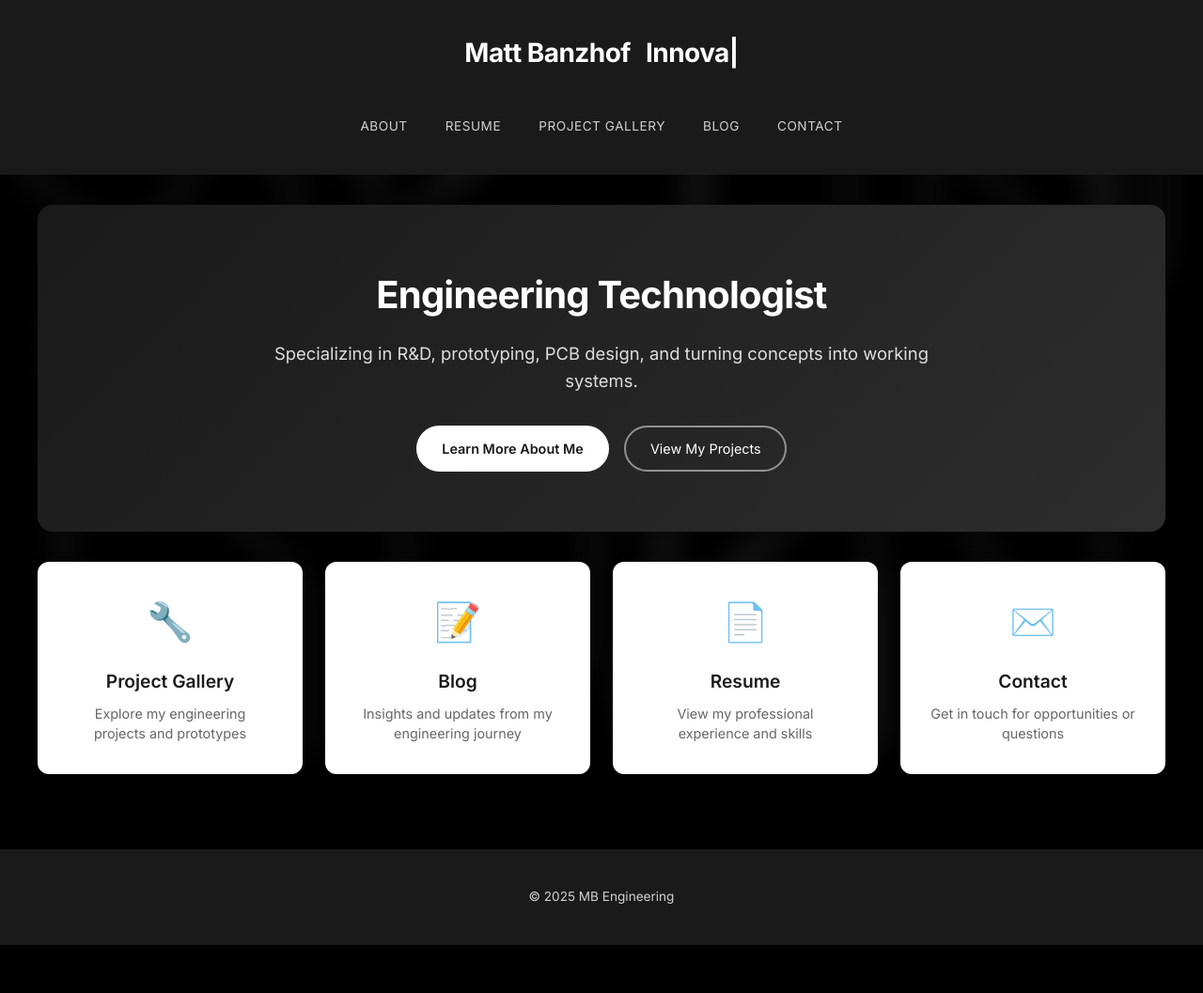
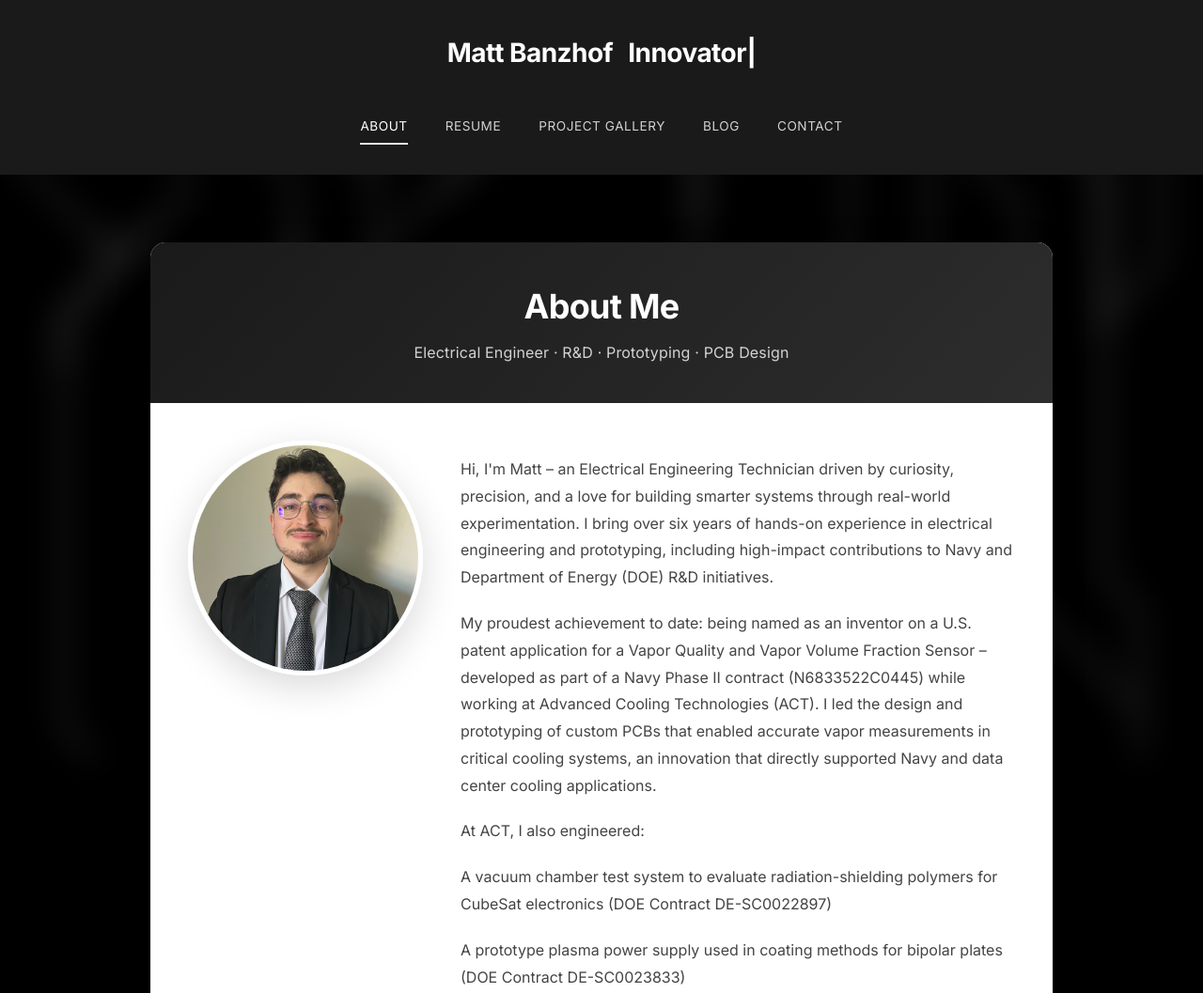
Before and after one commit to Ascendss/MBEngineering-main, a website: page index.html in a window 1280 px wide. Shown: the top 1057 px of the page at 94% size. Before the commit the page ends 1006 px from the top, so only its background shows below. Drawn offline with nearby package versions, Linux system fonts and the light colour scheme.

Commit message:
made the about me page the main page of the website

```diff
--- a/about.html
+++ b/about.html
@@ -2,77 +2,10 @@
 <html lang="en">
 <head>
   <meta charset="UTF-8" />
-  <meta name="viewport" content="width=device-width, initial-scale=1.0" />
-  <title>About Me - MB Engineering</title>
-  <link href="https://fonts.googleapis.com/css2?family=Inter:wght@400;600;700&display=swap" rel="stylesheet">
-  <link rel="stylesheet" href="style2.css" />
+  <meta http-equiv="refresh" content="0; url=/" />
+  <title>About - Matt Banzhof</title>
 </head>
 <body>
-  <header>
-    <a href="index.html" class="home-link" data-dynamic>
-      <h1 class="site-title"></h1>
-      <p class="site-subtitle"></p>
-    </a>
-    <nav>
-      <ul>
-        <li><a href="about.html">About</a></li>
-        <li><a href="resume.html">Resume</a></li>
-        <li><a href="gallery.html">Project Gallery</a></li>
-        <li><a href="blog.html">Blog</a></li>
-        <li><a href="contact.html">Contact</a></li>
-      </ul>
-    </nav>
-  </header>
-
-  <main>
-    <section class="content">
-      <div id="aboutContentWrapper" data-dynamic class="card about-card">
-        <!-- Hero band inside the card -->
-        <div class="about-hero">
-          <div class="about-hero-inner">
-            <h1 id="aboutPageTitle" class="about-hero-title"></h1>
-            <p id="aboutTagline" class="about-hero-tagline"></p>
-          </div>
-        </div>
-
-        <!-- Two-column layout: avatar + content -->
-        <div class="about-layout">
-          <div class="about-avatar-wrapper">
-            <img id="aboutAvatar" class="about-avatar" src="" alt="Portrait">
-          </div>
-          <div class="about-body">
-            <div id="aboutBody" class="markdown-content"></div>
-
-            <div class="about-cta-row">
-              <a href="blog.html" class="btn-primary-pill">View Blog</a>
-              <a href="contact.html" class="btn-primary-pill">Contact Me</a>
-            </div>
-          </div>
-        </div>
-
-        <!-- Timeline section -->
-        <section id="aboutTimelineSection" class="about-timeline-section">
-          <h2 class="about-timeline-title">Timeline</h2>
-          <p class="about-timeline-subtitle">
-            A quick look at where I've been and what I've worked on.
-          </p>
-          <div id="aboutTimeline" class="timeline">
-            <!-- Timeline items injected by JS -->
-          </div>
-        </section>
-      </div>
-    </section>
-  </main>
-
-  <footer>
-    <p>&copy; 2025 MB Engineering</p>
-  </footer>
-
-  <!-- Site-wide scripts -->
-  <script src="site.js"></script>
-  <script src="script.js"></script>
-  <!-- Markdown renderer + About loader -->
-  <script src="https://cdn.jsdelivr.net/npm/marked/marked.min.js"></script>
-  <script src="about.js"></script>
+  <p>Redirecting to <a href="/">home page</a>...</p>
 </body>
 </html>
--- a/index.html
+++ b/index.html
@@ -3,11 +3,11 @@
 <head>
   <meta charset="UTF-8" />
   <meta name="viewport" content="width=device-width, initial-scale=1.0" />
-  <title>MB Engineering Portfolio</title>
+  <title>Matt Banzhof - Electrical Engineer</title>
   <link href="https://fonts.googleapis.com/css2?family=Inter:wght@400;600;700&display=swap" rel="stylesheet">
   <link rel="stylesheet" href="style2.css" />
 </head>
-<body>
+<body class="about-page">
   <header>
     <a href="index.html" class="home-link" data-dynamic>
       <h1 class="site-title"></h1>
@@ -15,7 +15,7 @@
     </a>
     <nav>
       <ul>
-        <li><a href="about.html">About</a></li>
+        <li><a href="index.html">About</a></li>
         <li><a href="resume.html">Resume</a></li>
         <li><a href="gallery.html">Project Gallery</a></li>
         <li><a href="blog.html">Blog</a></li>
@@ -25,51 +25,55 @@
   </header>
 
   <main>
-    <!-- Hero Section -->
-    <section class="hero-landing">
-      <div class="hero-content">
-        <h2 class="hero-headline">Engineering Technologist</h2>
-        <p class="hero-tagline">
-          Specializing in R&D, prototyping, PCB design, and turning concepts into working systems.
-        </p>
-        <div class="hero-cta">
-          <a href="about.html" class="btn-primary-pill">Learn More About Me</a>
-          <a href="gallery.html" class="btn-ghost">View My Projects</a>
+    <section class="content">
+      <div id="aboutContentWrapper" data-dynamic class="card about-card">
+        <!-- Hero band inside the card -->
+        <div class="about-hero">
+          <div class="about-hero-inner">
+            <h1 id="aboutPageTitle" class="about-hero-title"></h1>
+            <p id="aboutTagline" class="about-hero-tagline"></p>
+          </div>
         </div>
+
+        <!-- Two-column layout: avatar + content -->
+        <div class="about-layout">
+          <div class="about-avatar-wrapper">
+            <img id="aboutAvatar" class="about-avatar" src="" alt="Portrait">
+          </div>
+          <div class="about-body">
+            <div id="aboutBody" class="markdown-content"></div>
+
+            <div class="about-cta-row">
+              <a href="blog.html" class="btn-primary-pill">View Blog</a>
+              <a href="contact.html" class="btn-primary-pill">Contact Me</a>
+            </div>
+          </div>
+        </div>
+
+        <!-- Timeline section -->
+        <section id="aboutTimelineSection" class="about-timeline-section">
+          <h2 class="about-timeline-title">Timeline</h2>
+          <p class="about-timeline-subtitle">
+            A quick look at where I've been and what I've worked on.
+          </p>
+          <div id="aboutTimeline" class="timeline">
+            <!-- Timeline items injected by JS -->
+          </div>
+        </section>
       </div>
-    </section>
-
-    <!-- Quick Links Grid -->
-    <section class="quick-links">
-      <a href="gallery.html" class="quick-link-card">
-        <span class="quick-link-icon">🔧</span>
-        <h3>Project Gallery</h3>
-        <p>Explore my engineering projects and prototypes</p>
-      </a>
-      <a href="blog.html" class="quick-link-card">
-        <span class="quick-link-icon">📝</span>
-        <h3>Blog</h3>
-        <p>Insights and updates from my engineering journey</p>
-      </a>
-      <a href="resume.html" class="quick-link-card">
-        <span class="quick-link-icon">📄</span>
-        <h3>Resume</h3>
-        <p>View my professional experience and skills</p>
-      </a>
-      <a href="contact.html" class="quick-link-card">
-        <span class="quick-link-icon">✉️</span>
-        <h3>Contact</h3>
-        <p>Get in touch for opportunities or questions</p>
-      </a>
     </section>
   </main>
 
   <footer>
-    <p>© 2025 MB Engineering</p>
+    <p>&copy; 2025 MB Engineering</p>
   </footer>
 
+  <!-- Site-wide scripts -->
   <script src="site.js"></script>
   <script src="script.js"></script>
+  <!-- Markdown renderer + About loader -->
+  <script src="https://cdn.jsdelivr.net/npm/marked/marked.min.js"></script>
+  <script src="about.js"></script>
   <!-- Netlify Identity Widget -->
   <script src="https://identity.netlify.com/v1/netlify-identity-widget.js"></script>
   <script>
```
Also changed, not shown: blog.html (+1 -1 lines), contact.html (+1 -1 lines), gallery.html (+1 -1 lines), resume.html (+1 -1 lines).
